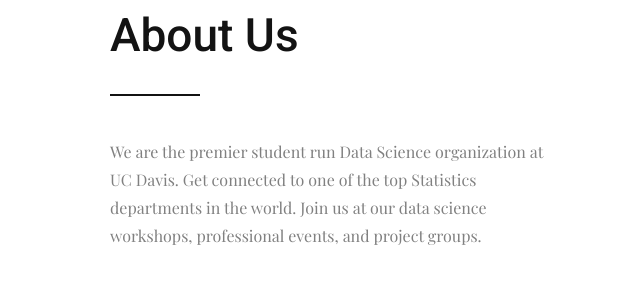
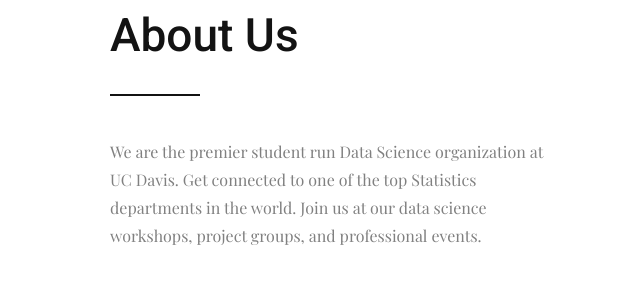
Before and after one commit to dscdavis/dscdavis.github.io, a plain HTML site: page index.html in a window 1280 px wide. Shown: the part 1300-1600 px from the top of the page, 640-1280 px from the left. Drawn offline with nearby package versions, Linux system fonts and the light colour scheme; files whose address does not match are found by name; a web font is replaced by a local one.

Commit message:
second commit

```diff
--- a/index.html
+++ b/index.html
@@ -80,6 +80,7 @@
                             <div class="slider_text text-center">
                                 <h3>Data Science Club</h3>
                                 <p>@ UC Davis</p>
+
                                 <!-- <a href="#" class="boxed-btn2">See Our Projects</a> -->
                             </div>
                         </div>
@@ -115,7 +116,7 @@
                           <p>We are the premier student run Data Science organization
                              at UC Davis. Get connected to one of the top Statistics
                              departments in the world. Join us at our data science
-                             workshops, professional events, and project groups. </p>
+                             workshops, project groups, and professional events. </p>
                       </div>
                   </div>
 
```
